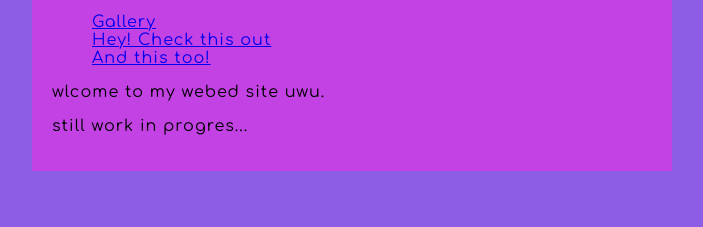
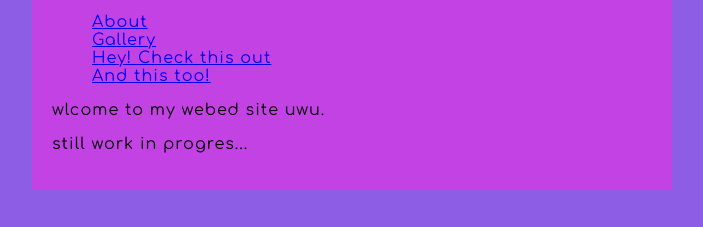
Before and after one commit to ninekex/ninekex.github.io, a plain HTML site: page index.html in a window 1280 px wide. Shown: the part 533-760 px from the top of the page, without its empty margins (288-991 px from the left). Drawn offline with Linux system fonts and the light colour scheme.

Commit message:
forgot the about lol

```diff
--- a/index.html
+++ b/index.html
@@ -33,7 +33,7 @@
 
     <nav>
     <ul>
-        <!--<li><a href="about.html">About</a></li>-->
+        <li><a href="about.html">About</a></li>
         <!--<li><a href="gallery.html">Gallery</a></li>-->
         <li><a href="https://www.furaffinity.net/gallery/ninekex/" target="_blank">Gallery</a></li>
         <!--<li><a href="projects.html">Projects</a></li>-->
```
